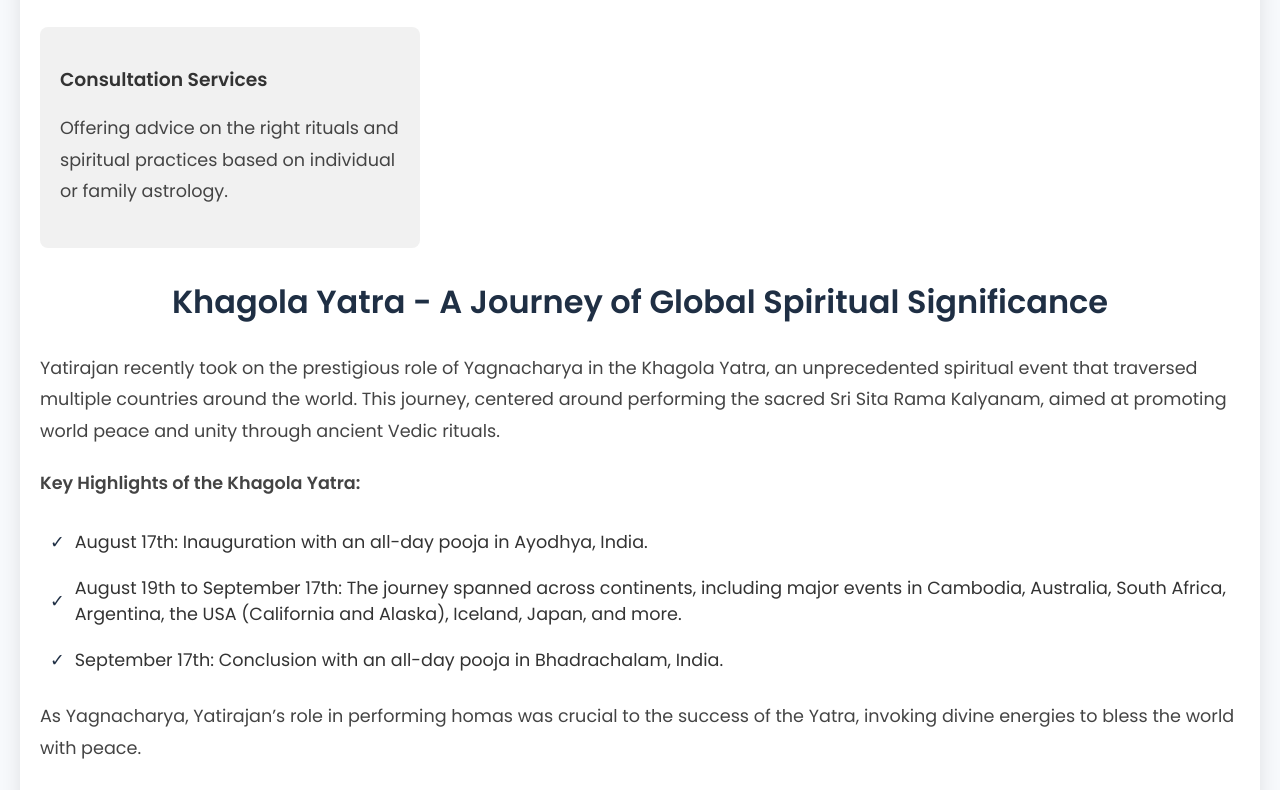
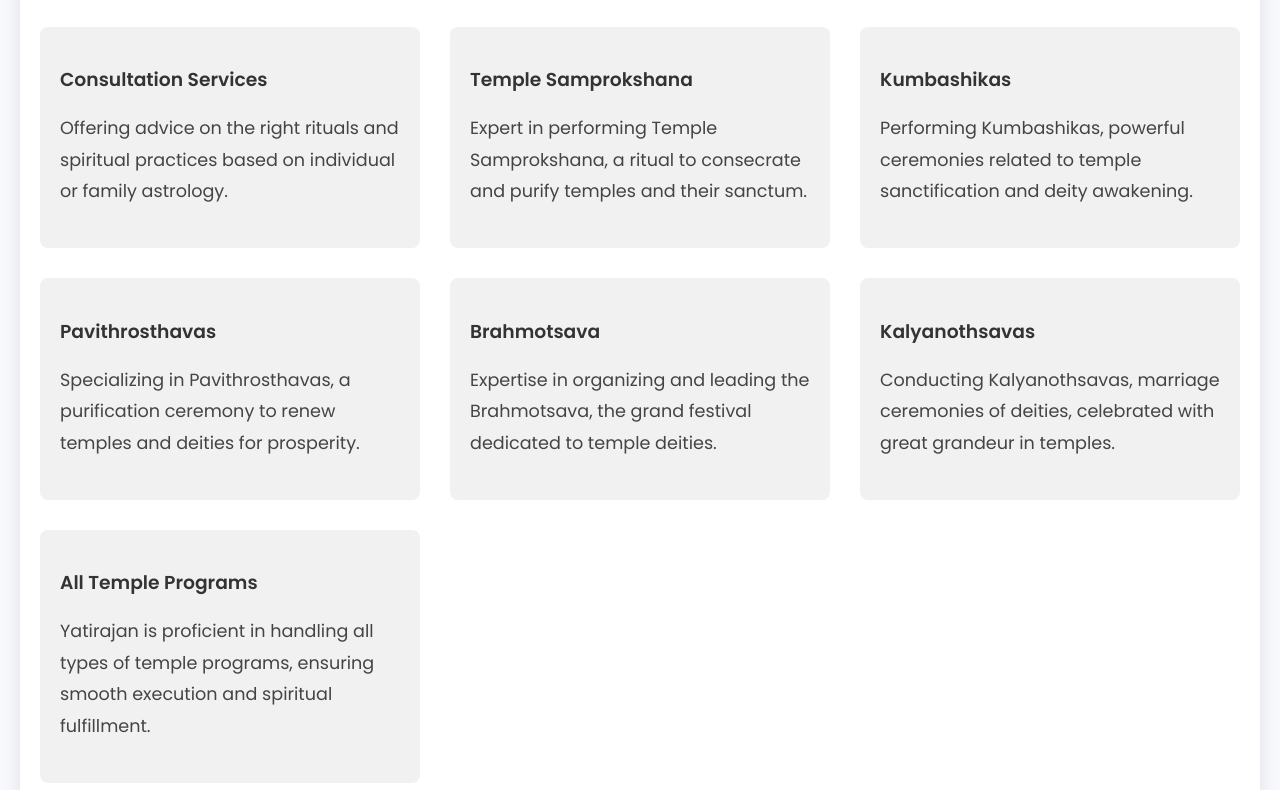
Before and after one commit to koushik1359/Yatirajan-Portfolio, a plain HTML site: page index.html in a window 1280 px wide. Shown: the part 1270-2060 px from the top of the page. Drawn offline with Linux system fonts and the light colour scheme.

Commit message:
Update index.html

```diff
--- a/index.html
+++ b/index.html
@@ -219,6 +219,30 @@
             <h3>Consultation Services</h3>
             <p>Offering advice on the right rituals and spiritual practices based on individual or family astrology.</p>
         </div>
+        <div>
+            <h3>Temple Samprokshana</h3>
+            <p>Expert in performing Temple Samprokshana, a ritual to consecrate and purify temples and their sanctum.</p>
+        </div>
+        <div>
+            <h3>Kumbashikas</h3>
+            <p>Performing Kumbashikas, powerful ceremonies related to temple sanctification and deity awakening.</p>
+        </div>
+        <div>
+            <h3>Pavithrosthavas</h3>
+            <p>Specializing in Pavithrosthavas, a purification ceremony to renew temples and deities for prosperity.</p>
+        </div>
+        <div>
+            <h3>Brahmotsava</h3>
+            <p>Expertise in organizing and leading the Brahmotsava, the grand festival dedicated to temple deities.</p>
+        </div>
+        <div>
+            <h3>Kalyanothsavas</h3>
+            <p>Conducting Kalyanothsavas, marriage ceremonies of deities, celebrated with great grandeur in temples.</p>
+        </div>
+        <div>
+            <h3>All Temple Programs</h3>
+            <p>Yatirajan is proficient in handling all types of temple programs, ensuring smooth execution and spiritual fulfillment.</p>
+        </div>
     </div>
 
     <h2>Khagola Yatra - A Journey of Global Spiritual Significance</h2>
@@ -237,8 +261,8 @@
     <h2>Contact Details</h2>
     <div class="contact-details">
         <p><strong>Name:</strong> Yatirajan</p>
-
-        <p><strong>Location:</strong> Available for services in India</p>
+        <p><strong>Phone:</strong> +919448612948</p>
+        <p><strong>Location:</strong> Bengaluru, India</p>
     </div>
 </div>
 
```
